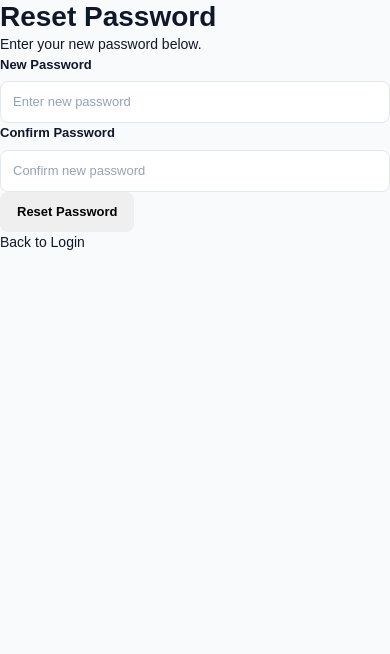
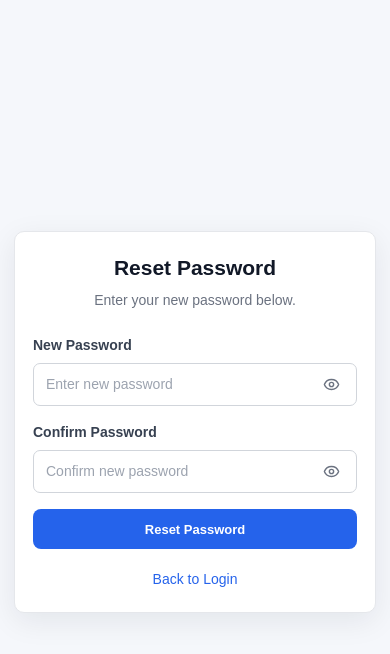
Before and after one commit to Avi2124/EliteFullStack, a React (Vite) app in the folder frontend/: page /reset-password in a window 390 px wide. Shown: the top 654 px of the page. Built offline with nearby package versions, Linux system fonts and the light colour scheme.

Commit message:
Update Password Modules

```diff
--- a/frontend/src/pages/auth/ForgotPassword.tsx
+++ b/frontend/src/pages/auth/ForgotPassword.tsx
@@ -89,7 +89,7 @@ const ForgotPassword = () => {
 
                     <button
                         type="submit"
-                        className="btn btn-primary auth-form__button"
+                        className="btn btn--primary"
                         disabled={loading}
                     >
                         {loading
--- a/frontend/src/pages/auth/Login.tsx
+++ b/frontend/src/pages/auth/Login.tsx
@@ -9,12 +9,14 @@ function Login() {
     const [password, setPassword] = useState("");
     const [showPassword, setShowPassword] = useState(false);
     const [error, setError] = useState("");
+    const [loading, setLoading] = useState(false);
     const navigate = useNavigate();
     const { loadUser } = useAuth();
 
     const handleSubmit = async(event: FormEvent<HTMLFormElement>) => {
         event.preventDefault();
         setError("");
+        setLoading(true);
         try {
             const res = await loginUser({email, password});
             localStorage.setItem("accessToken", res);
@@ -104,7 +106,7 @@ function Login() {
                                 </div>
                             )}
                             </div>
-                            <button type="submit" className="btn btn--primary login-button">Sign In</button>
+                            <button type="submit" className="btn btn--primary" disabled={loading}>{loading ? "Signing In..." : "Sign In"}</button>
                         </form>
                     </div>
                 </section>
--- a/frontend/src/pages/auth/ResetPassword.tsx
+++ b/frontend/src/pages/auth/ResetPassword.tsx
@@ -1,28 +1,25 @@
 import { type FormEvent, useState } from "react";
+import { Eye, EyeOff } from "lucide-react";
 import { Link, useNavigate, useSearchParams } from "react-router-dom";
 import { resetPassword } from "../../services/authService";
 
 const ResetPassword = () => {
+
   const [searchParams] = useSearchParams();
   const navigate = useNavigate();
-
   const token = searchParams.get("token");
-
   const [newPassword, setNewPassword] = useState("");
   const [confirmPassword, setConfirmPassword] = useState("");
-
+  const [showNewPassword, setShowNewPassword] = useState(false);
+  const [showConfirmPassword, setShowConfirmPassword] = useState(false);
   const [message, setMessage] = useState("");
   const [error, setError] = useState("");
   const [loading, setLoading] = useState(false);
 
-    const handleSubmit = async (
-        event: FormEvent<HTMLFormElement>
-    ) => {
+  const handleSubmit = async (event: FormEvent<HTMLFormElement>) => {
     event.preventDefault();
-
     setMessage("");
     setError("");
-
     if (!token) {
       setError("Invalid or missing reset token.");
       return;
@@ -40,26 +37,16 @@ const ResetPassword = () => {
 
     try {
       setLoading(true);
-
-            const result = await resetPassword(
-                token,
-                newPassword
-            );
-
+      const result = await resetPassword(token, newPassword);
       setMessage(result);
-
       setTimeout(() => {
         navigate("/login");
       }, 1500);
+
     } catch (error) {
-            console.error(
-                "Reset password failed:",
-                error
-            );
+      console.error("Reset password failed:", error);
+      setError("Invalid or expired reset token.");
 
-            setError(
-                "Invalid or expired reset token."
-            );
     } finally {
       setLoading(false);
     }
@@ -70,83 +57,89 @@ const ResetPassword = () => {
       <div className="auth-card">
         <div className="auth-card__header">
           <h1>Reset Password</h1>
-
-                    <p>
-                        Enter your new password below.
-                    </p>
+          <p> Enter your new password below. </p>
         </div>
 
         {message && (
-                    <div className="auth-message auth-message--success">
-                        {message}
-                    </div>
+          <div className="auth-message auth-message--success"> {message} </div>
         )}
 
         {error && (
-                    <div className="auth-message auth-message--error">
-                        {error}
-                    </div>
+          <div className="auth-message auth-message--error"> {error} </div>
         )}
 
-                <form
-                    className="auth-form"
-                    onSubmit={handleSubmit}
-                >
+        <form className="auth-form" onSubmit={handleSubmit}>
+
+          {/* New Password */}
           <div className="form-group">
-                        <label htmlFor="newPassword">
-                            New Password
-                        </label>
-
+            <label htmlFor="newPassword"> New Password </label>
+            <div className="password-input">
               <input
                 id="newPassword"
-                            type="password"
+                type={showNewPassword ? "text" : "password"}
                 value={newPassword}
-                            onChange={(event) =>
-                                setNewPassword(event.target.value)
-                            }
+                onChange={(event) => setNewPassword(event.target.value)}
                 placeholder="Enter new password"
                 autoComplete="new-password"
                 disabled={loading}
               />
+
+              <button
+                type="button"
+                className="password-input__toggle"
+                onClick={() => setShowNewPassword((prev) => !prev)}
+                aria-label={showNewPassword ? "Hide password" : "Show password"}
+              >
+                {showNewPassword ? (
+                  <EyeOff size={17} />
+                ) : (
+                  <Eye size={17} />
+                )}
+              </button>
+            </div>
           </div>
 
+          {/* Confirm Password */}
           <div className="form-group">
-                        <label htmlFor="confirmPassword">
-                            Confirm Password
-                        </label>
-
+            <label htmlFor="confirmPassword"> Confirm Password </label>
+            <div className="password-input">
               <input
                 id="confirmPassword"
-                            type="password"
+                type={showConfirmPassword ? "text" : "password"}
                 value={confirmPassword}
-                            onChange={(event) =>
-                                setConfirmPassword(event.target.value)
-                            }
+                onChange={(event) => setConfirmPassword(event.target.value)}
                 placeholder="Confirm new password"
                 autoComplete="new-password"
                 disabled={loading}
               />
+
+              <button
+                type="button"
+                className="password-input__toggle"
+                onClick={() => setShowConfirmPassword((prev) => !prev)}
+                aria-label={
+                  showConfirmPassword ? "Hide password" : "Show password"
+                }
+              >
+                {showConfirmPassword ? (
+                  <EyeOff size={17} />
+                ) : (
+                  <Eye size={17} />
+                )}
+              </button>
+            </div>
           </div>
 
-                    <button
-                        type="submit"
-                        className="btn btn-primary auth-form__button"
-                        disabled={loading}
-                    >
-                        {loading
-                            ? "Resetting..."
-                            : "Reset Password"}
+          <button type="submit" className="btn btn--primary" disabled={loading}>
+            {loading ? "Resetting..." : "Reset Password"}
           </button>
         </form>
 
         <div className="auth-card__footer">
-                    <Link to="/login">
-                        Back to Login
-                    </Link>
+          <Link to="/login"> Back to Login </Link>
         </div>
       </div>
     </div>
   );
 };
-
 export default ResetPassword;
--- a/frontend/src/styles/_login.scss
+++ b/frontend/src/styles/_login.scss
@@ -19,7 +19,7 @@
   background: vars.$color-white;
   border: 1px solid vars.$color-border;
   border-radius: 8px;
-    box-shadow: 0 8px 30px rgba(15,35,63,0.08);
+  box-shadow: 0 8px 30px rgba(15, 35, 63, 0.08);
 }
 
 .login-info {
@@ -75,7 +75,8 @@
     background: vars.$color-primary;
   }
 
-    strong, span {
+  strong,
+  span {
     display: block;
   }
 
@@ -178,6 +179,259 @@
   margin-top: 4px;
 }
 
+.auth-page {
+  min-height: 100vh;
+  display: flex;
+  align-items: center;
+  justify-content: center;
+  padding: 24px;
+
+  background: #f5f7fb;
+}
+
+.auth-card {
+  width: 100%;
+  max-width: 430px;
+  padding: 32px;
+
+  background: #ffffff;
+  border: 1px solid #e5e7eb;
+  border-radius: 12px;
+
+  box-shadow: 0 8px 30px rgba(15, 23, 42, 0.08);
+
+  &__header {
+    margin-bottom: 24px;
+    text-align: center;
+
+    h1 {
+      margin: 0 0 8px;
+
+      font-size: 26px;
+      font-weight: 700;
+      line-height: 1.3;
+      color: #111827;
+    }
+
+    p {
+      margin: 0;
+
+      font-size: 14px;
+      line-height: 1.6;
+      color: #6b7280;
+    }
+  }
+
+  &__footer {
+    margin-top: 20px;
+    text-align: center;
+
+    a {
+      font-size: 14px;
+      font-weight: 500;
+      color: #2563eb;
+      text-decoration: none;
+
+      transition: color 0.2s ease;
+
+      &:hover {
+        color: #1d4ed8;
+        text-decoration: underline;
+      }
+    }
+  }
+}
+
+.auth-form {
+  display: flex;
+  flex-direction: column;
+  gap: 18px;
+
+  .form-group {
+    display: flex;
+    flex-direction: column;
+    gap: 7px;
+
+    label {
+      font-size: 14px;
+      font-weight: 600;
+      color: #374151;
+    }
+
+    input {
+      width: 100%;
+      min-height: 44px;
+      padding: 10px 12px;
+
+      font-family: inherit;
+      font-size: 14px;
+      color: #111827;
+
+      background: #ffffff;
+      border: 1px solid #d1d5db;
+      border-radius: 7px;
+
+      outline: none;
+
+      transition:
+        border-color 0.2s ease,
+        box-shadow 0.2s ease;
+
+      &::placeholder {
+        color: #9ca3af;
+      }
+
+      &:focus {
+        border-color: #2563eb;
+        box-shadow: 0 0 0 3px rgba(37, 99, 235, 0.1);
+      }
+
+      &:disabled {
+        cursor: not-allowed;
+        background: #f3f4f6;
+        opacity: 0.7;
+      }
+    }
+  }
+
+  &__button {
+    width: 100%;
+    min-height: 44px;
+    margin-top: 4px;
+  }
+}
+
+.auth-message {
+  margin-bottom: 18px;
+  padding: 11px 13px;
+
+  border-radius: 7px;
+
+  font-size: 14px;
+  line-height: 1.5;
+
+  &--success {
+    color: #166534;
+    background: #f0fdf4;
+    border: 1px solid #bbf7d0;
+  }
+
+  &--error {
+    color: #b91c1c;
+    background: #fef2f2;
+    border: 1px solid #fecaca;
+  }
+}
+
+.login-form__forgot {
+  margin-top: -8px;
+  text-align: right;
+
+  a {
+    font-size: 13px;
+    font-weight: 500;
+    color: #2563eb;
+    text-decoration: none;
+
+    transition: color 0.2s ease;
+
+    &:hover {
+      color: #1d4ed8;
+      text-decoration: underline;
+    }
+  }
+}
+
+/* Tablet */
+@media (max-width: 1000px) {
+  .auth-card {
+    max-width: 420px;
+    padding: 30px;
+  }
+}
+
+/* Mobile */
+@media (max-width: 600px) {
+  .auth-page {
+    padding: 18px;
+  }
+
+  .auth-card {
+    padding: 26px 22px;
+
+    &__header {
+      h1 {
+        font-size: 23px;
+      }
+    }
+  }
+}
+
+/* Small mobile */
+@media (max-width: 400px) {
+  .auth-page {
+    padding: 14px;
+  }
+
+  .auth-card {
+    padding: 22px 18px;
+    border-radius: 10px;
+  }
+
+  .auth-card__header h1 {
+    font-size: 21px;
+  }
+
+  .auth-form {
+    gap: 16px;
+
+    .form-group input {
+      min-height: 42px;
+    }
+  }
+}
+
+.password-input {
+  position: relative;
+  width: 100%;
+  input {
+    width: 100%;
+    padding-right: 44px;
+  }
+  &__toggle {
+    position: absolute;
+    top: 50%;
+    right: 12px;
+    display: flex;
+    align-items: center;
+    justify-content: center;
+    width: 28px;
+    height: 28px;
+    padding: 0;
+    color: #6b7280;
+    background: transparent;
+    border: 0;
+    border-radius: 5px;
+    cursor: pointer;
+    transform: translateY(-50%);
+    transition:
+      color 0.2s ease,
+      background-color 0.2s ease;
+    &:hover {
+      color: #2563eb;
+      background: #f3f4f6;
+    }
+    &:focus-visible {
+      outline: 2px solid #2563eb;
+      outline-offset: 2px;
+    }
+    &:disabled {
+      cursor: not-allowed;
+      opacity: 0.5;
+    }
+  }
+}
+
 @media (max-width: 700px) {
   .login-page {
     padding: 15px;
```
Lines whose indentation alone changed are shown as unchanged.
